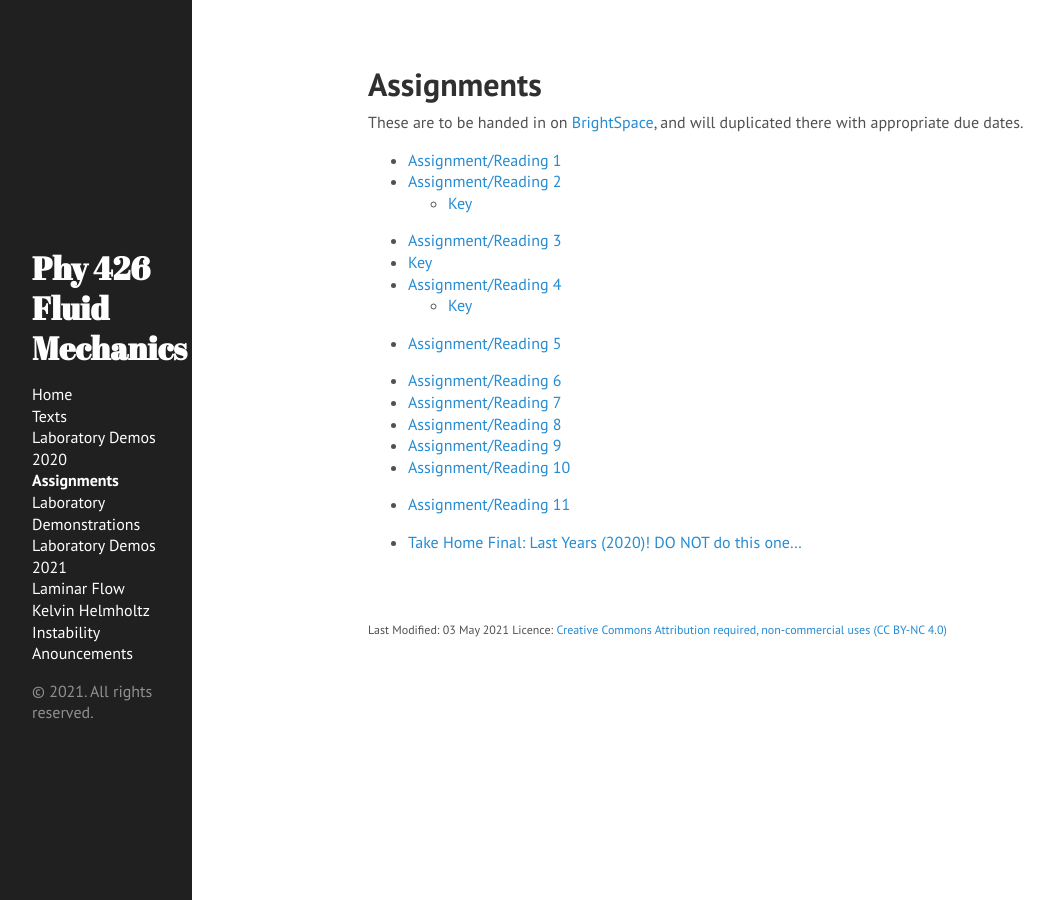
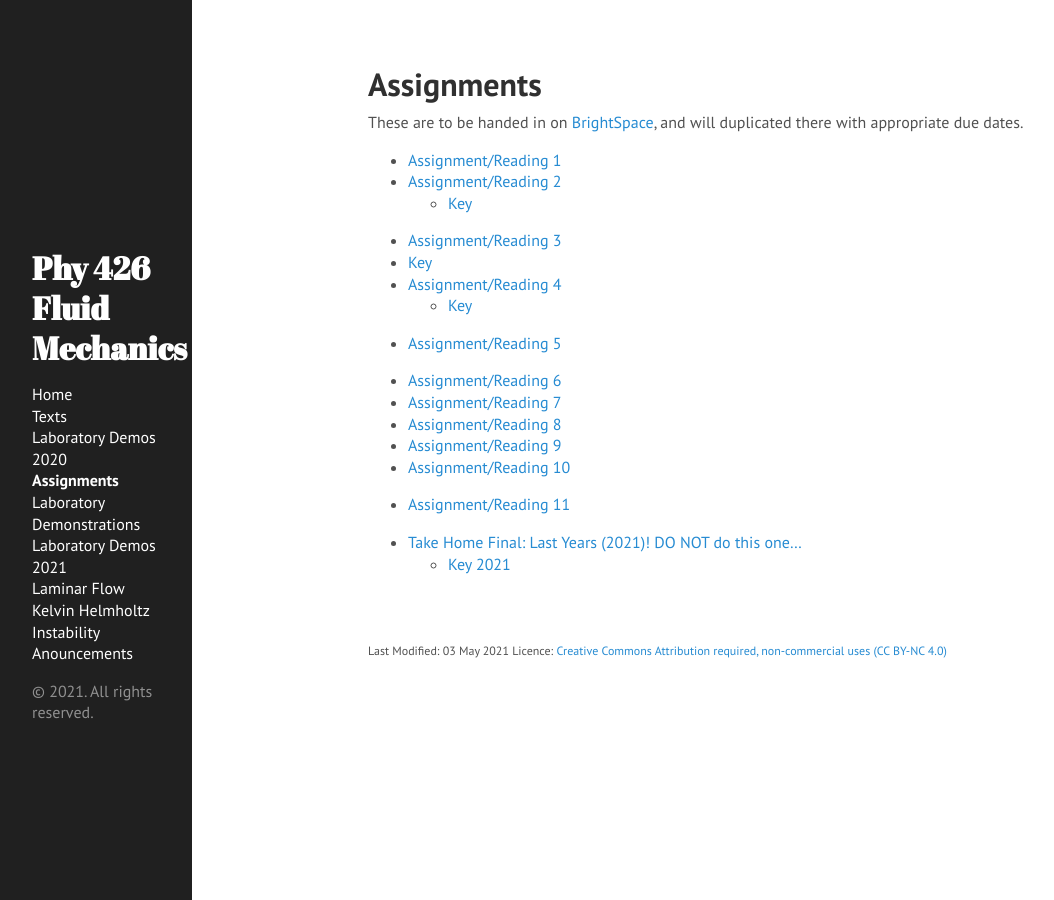
Before and after one commit to jklymak/Phy426, a Jekyll site: the page built from docs/Assignments/index.md, in a window 1280 px wide. Shown: the whole page, without its empty margins (0-1054 px from the left). Built offline with Jekyll 4.4.1, drawn with Linux system fonts in a browser that asks for light colours.

Commit message:
Take home key

```diff
--- a/docs/Assignments/index.md
+++ b/docs/Assignments/index.md
@@ -26,4 +26,5 @@ These are to be handed in on [BrightSpace](https://bright.uvic.ca/), and will du
     {% endcomment %}
   - [Assignment/Reading 11](../Assignments/Assignment11/)
 
-  - [Take Home Final: Last Years (2020)!  DO NOT do this one...](../Assignments/TakeHome2020NoKey.pdf)
+  - [Take Home Final: Last Years (2021)!  DO NOT do this one...](../Assignments/TakeHome2021NoKey.pdf)
+    - [Key 2021](../Assignments/TakeHome2021.pdf)
```
Also changed, not shown: 1 other file.
